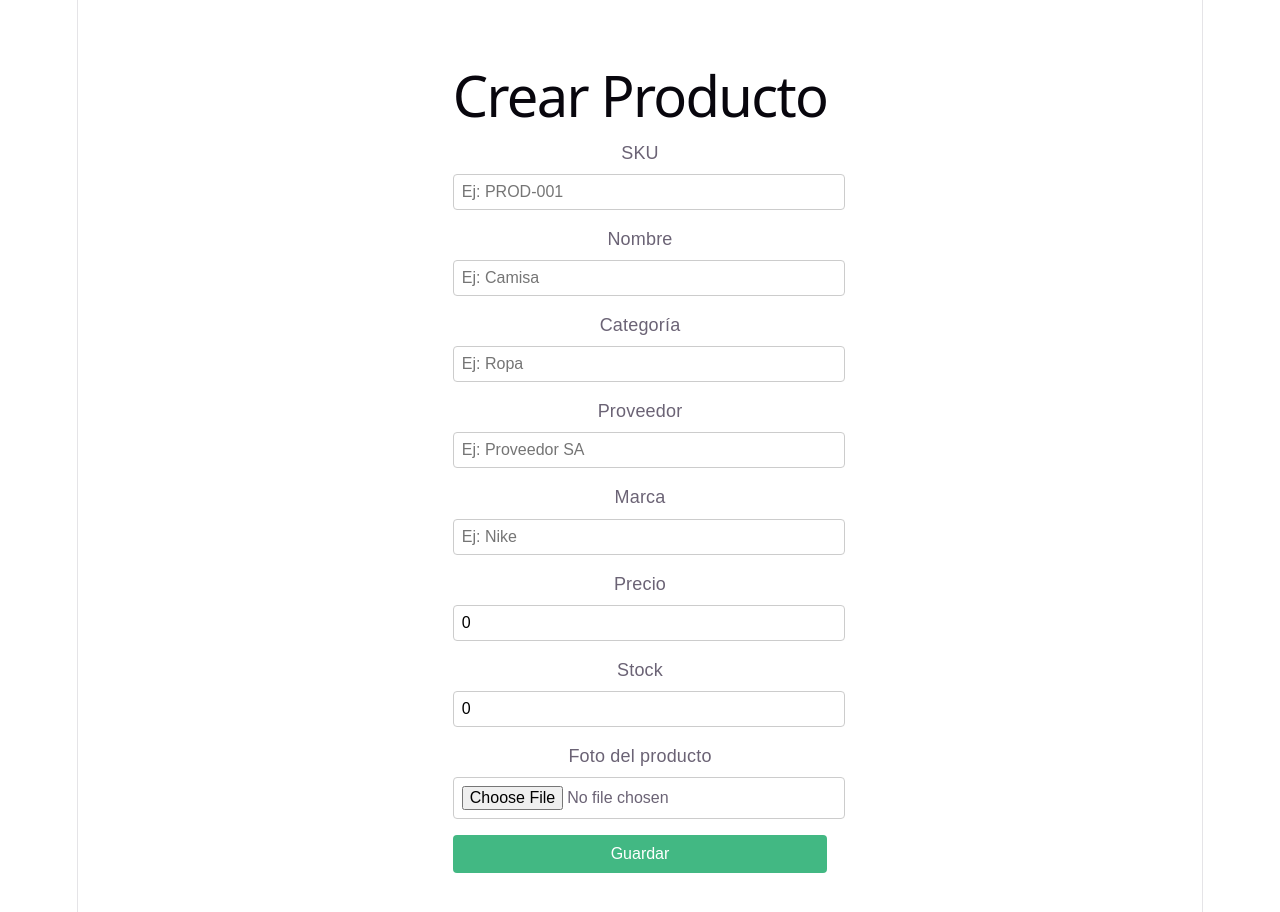
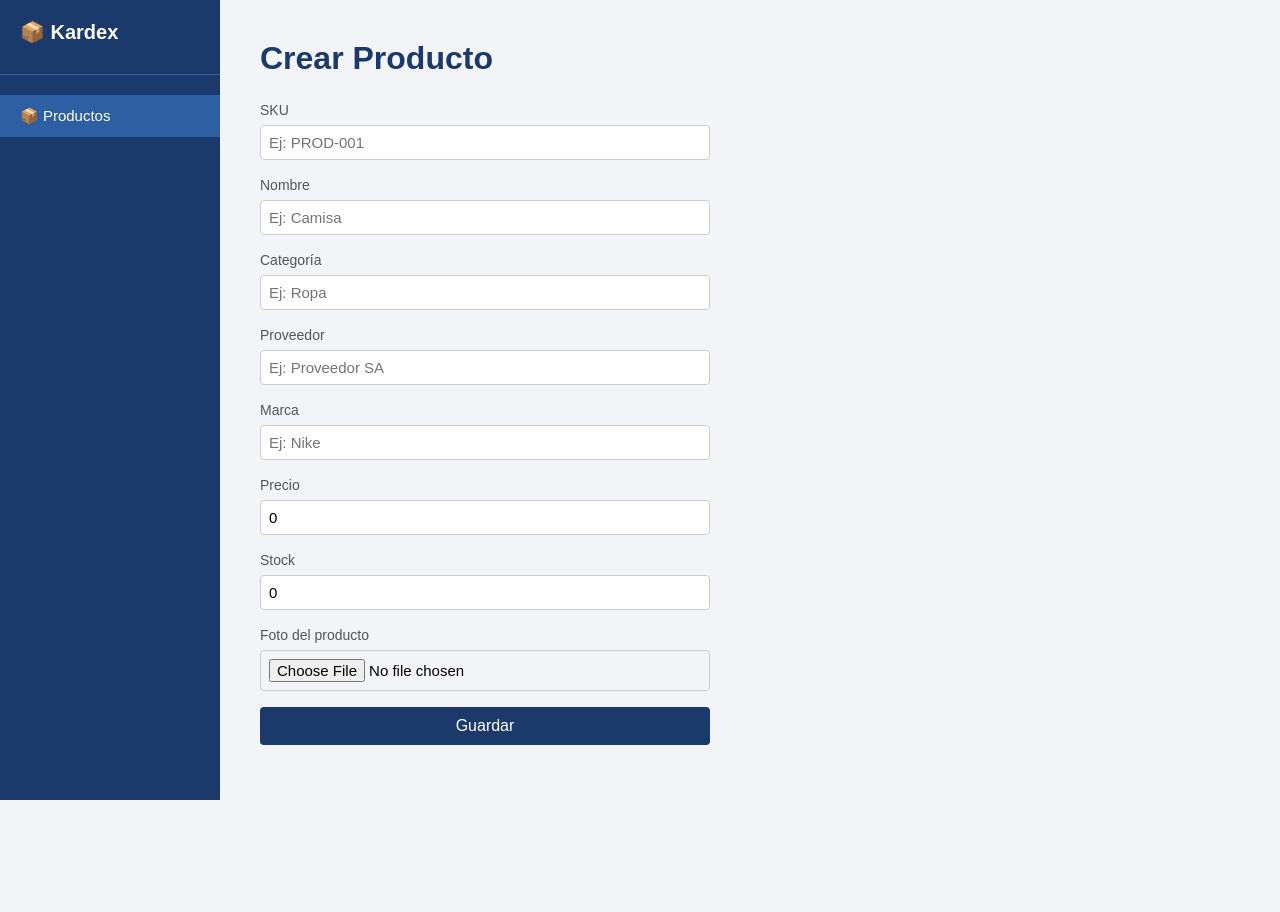
Before and after one commit to C4rlos-lang/kardex-app, a Vue app in the folder frontend/: page /productos in a window 1280 px wide. Shown: the top 912 px of the page. After the commit the page ends 800 px from the top, so only its background shows below. Built offline with nearby package versions, Linux system fonts and the light colour scheme.

Commit message:
agregar sidebar y vue router

```diff
--- a/frontend/package.json
+++ b/frontend/package.json
@@ -11,7 +11,8 @@
   "dependencies": {
     "@supabase/supabase-js": "^2.101.1",
     "axios": "^1.13.6",
-    "vue": "^3.5.30"
+    "vue": "^3.5.30",
+    "vue-router": "^5.0.4"
   },
   "devDependencies": {
     "@vitejs/plugin-vue": "^6.0.5",
--- a/frontend/src/App.vue
+++ b/frontend/src/App.vue
@@ -1,152 +1,30 @@
 <template>
-  <div class="container">
-    <h1>Crear Producto</h1>
-
-    <form @submit.prevent="crearProducto">
-      <div>
-        <label>SKU</label>
-        <input v-model="form.sku" type="text" placeholder="Ej: PROD-001" />
-      </div>
-      <div>
-        <label>Nombre</label>
-        <input v-model="form.nombre" type="text" placeholder="Ej: Camisa" />
-      </div>
-      <div>
-        <label>Categoría</label>
-        <input v-model="form.categoria" type="text" placeholder="Ej: Ropa" />
-      </div>
-      <div>
-        <label>Proveedor</label>
-        <input v-model="form.proveedor" type="text" placeholder="Ej: Proveedor SA" />
-      </div>
-      <div>
-        <label>Marca</label>
-        <input v-model="form.marca" type="text" placeholder="Ej: Nike" />
-      </div>
-      <div>
-        <label>Precio</label>
-        <input v-model="form.precio" type="number" placeholder="Ej: 25000" />
-      </div>
-      <div>
-        <label>Stock</label>
-        <input v-model="form.stock" type="number" placeholder="Ej: 100" />
-      </div>
-      <div>
-        <label>Foto del producto</label>
-        <input type="file" accept="image/*" @change="seleccionarFoto" />
-        <img v-if="preview" :src="preview" style="width:100%; margin-top:8px; border-radius:4px;" />
-      </div>
-      <button type="submit" :disabled="cargando">
-        {{ cargando ? 'Guardando...' : 'Guardar' }}
-      </button>
-    </form>
-
-    <p v-if="mensaje" :class="exito ? 'exito' : 'error'">{{ mensaje }}</p>
+  <div class="layout">
+    <Sidebar />
+    <div class="main">
+      <router-view />
+    </div>
   </div>
 </template>
 
 <script>
-import axios from 'axios'
-import { createClient } from '@supabase/supabase-js'
-
-const supabase = createClient(
-  'https://thcdadlejpdhaaekyost.supabase.co',
-  'sb_publishable_d6fIfDVkO3SFZW4PBNr5Bw_6qgg9PKN'
-)
+import Sidebar from './components/Sidebar.vue'
 
 export default {
-  data() {
-    return {
-      form: {
-        sku: '',
-        nombre: '',
-        categoria: '',
-        proveedor: '',
-        marca: '',
-        precio: 0,
-        stock: 0,
-        foto_url: null
-      },
-      fotoArchivo: null,
-      preview: null,
-      mensaje: '',
-      exito: false,
-      cargando: false
-    }
-  },
-  methods: {
-    seleccionarFoto(event) {
-      const archivo = event.target.files[0]
-      if (archivo) {
-        this.fotoArchivo = archivo
-        this.preview = URL.createObjectURL(archivo)
-      }
-    },
-    async crearProducto() {
-      this.cargando = true
-      try {
-        // Subir foto a Supabase Storage
-        if (this.fotoArchivo) {
-          const nombre = `${Date.now()}_${this.fotoArchivo.name}`
-          const { error } = await supabase.storage
-            .from('fotos-productos')
-            .upload(nombre, this.fotoArchivo)
-
-          if (error) throw error
-
-          const { data } = supabase.storage
-            .from('fotos-productos')
-            .getPublicUrl(nombre)
-
-          this.form.foto_url = data.publicUrl
-        }
-
-        // Guardar producto en FastAPI
-        await axios.post('https://kardex-app.onrender.com/productos', this.form)
-        this.mensaje = '¡Producto creado exitosamente!'
-        this.exito = true
-        this.form = { sku: '', nombre: '', categoria: '', proveedor: '', marca: '', precio: 0, stock: 0, foto_url: null }
-        this.preview = null
-        this.fotoArchivo = null
-      } catch (error) {
-        this.mensaje = 'Error al crear el producto'
-        this.exito = false
-      }
-      this.cargando = false
-    }
-  }
+  components: { Sidebar }
 }
 </script>
 
 <style>
-.container {
-  max-width: 450px;
-  margin: 50px auto;
-  font-family: Arial;
+* { margin: 0; padding: 0; box-sizing: border-box; }
+body { font-family: Arial; background: #F2F4F7; }
+.layout {
+  display: flex;
 }
-input {
-  display: block;
+.main {
+  margin-left: 220px;
+  padding: 40px;
   width: 100%;
-  margin: 8px 0 16px;
-  padding: 8px;
-  font-size: 16px;
-  border: 1px solid #ccc;
-  border-radius: 4px;
+  min-height: 100vh;
 }
-button {
-  width: 100%;
-  padding: 10px;
-  background: #42b883;
-  color: white;
-  border: none;
-  cursor: pointer;
-  font-size: 16px;
-  border-radius: 4px;
-}
-button:disabled {
-  background: #ccc;
-  cursor: not-allowed;
-}
-.exito { color: green; }
-.error { color: red; }
 </style>
--- /dev/null
+++ b/frontend/src/components/Sidebar.vue
@@ -0,0 +1,42 @@
+<template>
+  <div class="sidebar">
+    <div class="logo">📦 Kardex</div>
+    <nav>
+      <router-link to="/productos">📦 Productos</router-link>
+    </nav>
+  </div>
+</template>
+
+<style scoped>
+.sidebar {
+  width: 220px;
+  min-height: 100vh;
+  background: #1B3A6B;
+  padding: 20px 0;
+  position: fixed;
+  left: 0;
+  top: 0;
+}
+.logo {
+  color: white;
+  font-size: 20px;
+  font-weight: bold;
+  padding: 0 20px 30px;
+  border-bottom: 1px solid #2E5FA3;
+}
+nav {
+  margin-top: 20px;
+}
+nav a {
+  display: block;
+  color: #D6E4F7;
+  text-decoration: none;
+  padding: 12px 20px;
+  font-size: 15px;
+  transition: background 0.2s;
+}
+nav a:hover, nav a.router-link-active {
+  background: #2E5FA3;
+  color: white;
+}
+</style>
--- a/frontend/src/main.js
+++ b/frontend/src/main.js
@@ -1,5 +1,5 @@
 import { createApp } from 'vue'
-import './style.css'
 import App from './App.vue'
+import router from './router/index.js'
 
-createApp(App).mount('#app')
+createApp(App).use(router).mount('#app')
--- /dev/null
+++ b/frontend/src/views/Productos.vue
@@ -0,0 +1,135 @@
+<template>
+  <div>
+    <h1>Crear Producto</h1>
+
+    <form @submit.prevent="crearProducto">
+      <div>
+        <label>SKU</label>
+        <input v-model="form.sku" type="text" placeholder="Ej: PROD-001" />
+      </div>
+      <div>
+        <label>Nombre</label>
+        <input v-model="form.nombre" type="text" placeholder="Ej: Camisa" />
+      </div>
+      <div>
+        <label>Categoría</label>
+        <input v-model="form.categoria" type="text" placeholder="Ej: Ropa" />
+      </div>
+      <div>
+        <label>Proveedor</label>
+        <input v-model="form.proveedor" type="text" placeholder="Ej: Proveedor SA" />
+      </div>
+      <div>
+        <label>Marca</label>
+        <input v-model="form.marca" type="text" placeholder="Ej: Nike" />
+      </div>
+      <div>
+        <label>Precio</label>
+        <input v-model="form.precio" type="number" placeholder="Ej: 25000" />
+      </div>
+      <div>
+        <label>Stock</label>
+        <input v-model="form.stock" type="number" placeholder="Ej: 100" />
+      </div>
+      <div>
+        <label>Foto del producto</label>
+        <input type="file" accept="image/*" @change="seleccionarFoto" />
+        <img v-if="preview" :src="preview" style="width:200px; margin-top:8px; border-radius:4px;" />
+      </div>
+      <button type="submit" :disabled="cargando">
+        {{ cargando ? 'Guardando...' : 'Guardar' }}
+      </button>
+    </form>
+
+    <p v-if="mensaje" :class="exito ? 'exito' : 'error'">{{ mensaje }}</p>
+  </div>
+</template>
+
+<script>
+import axios from 'axios'
+import { createClient } from '@supabase/supabase-js'
+
+const supabase = createClient(
+  'https://thcdadlejpdhaaekyost.supabase.co',
+  'sb_publishable_d6fIfDVkO3SFZW4PBNr5Bw_6qgg9PKN'
+)
+
+export default {
+  data() {
+    return {
+      form: {
+        sku: '', nombre: '', categoria: '', proveedor: '',
+        marca: '', precio: 0, stock: 0, foto_url: null
+      },
+      fotoArchivo: null,
+      preview: null,
+      mensaje: '',
+      exito: false,
+      cargando: false
+    }
+  },
+  methods: {
+    seleccionarFoto(event) {
+      const archivo = event.target.files[0]
+      if (archivo) {
+        this.fotoArchivo = archivo
+        this.preview = URL.createObjectURL(archivo)
+      }
+    },
+    async crearProducto() {
+      this.cargando = true
+      try {
+        if (this.fotoArchivo) {
+          const nombre = `${Date.now()}_${this.fotoArchivo.name}`
+          const { error } = await supabase.storage
+            .from('fotos-productos')
+            .upload(nombre, this.fotoArchivo)
+          if (error) throw error
+          const { data } = supabase.storage
+            .from('fotos-productos')
+            .getPublicUrl(nombre)
+          this.form.foto_url = data.publicUrl
+        }
+        await axios.post('https://kardex-app.onrender.com/productos', this.form)
+        this.mensaje = '¡Producto creado exitosamente!'
+        this.exito = true
+        this.form = { sku: '', nombre: '', categoria: '', proveedor: '', marca: '', precio: 0, stock: 0, foto_url: null }
+        this.preview = null
+        this.fotoArchivo = null
+      } catch (error) {
+        this.mensaje = 'Error al crear el producto'
+        this.exito = false
+      }
+      this.cargando = false
+    }
+  }
+}
+</script>
+
+<style scoped>
+h1 { margin-bottom: 24px; color: #1B3A6B; }
+form { max-width: 450px; }
+label { font-size: 14px; color: #555; }
+input {
+  display: block;
+  width: 100%;
+  margin: 6px 0 16px;
+  padding: 8px;
+  font-size: 15px;
+  border: 1px solid #ccc;
+  border-radius: 4px;
+}
+button {
+  width: 100%;
+  padding: 10px;
+  background: #1B3A6B;
+  color: white;
+  border: none;
+  cursor: pointer;
+  font-size: 16px;
+  border-radius: 4px;
+}
+button:disabled { background: #ccc; }
+.exito { color: green; margin-top: 12px; }
+.error { color: red; margin-top: 12px; }
+</style>
```
Also changed, not shown: frontend/src/router/index.js (added, +14 -0 lines), 1 other file (tests, documents, lock files or other folders).
